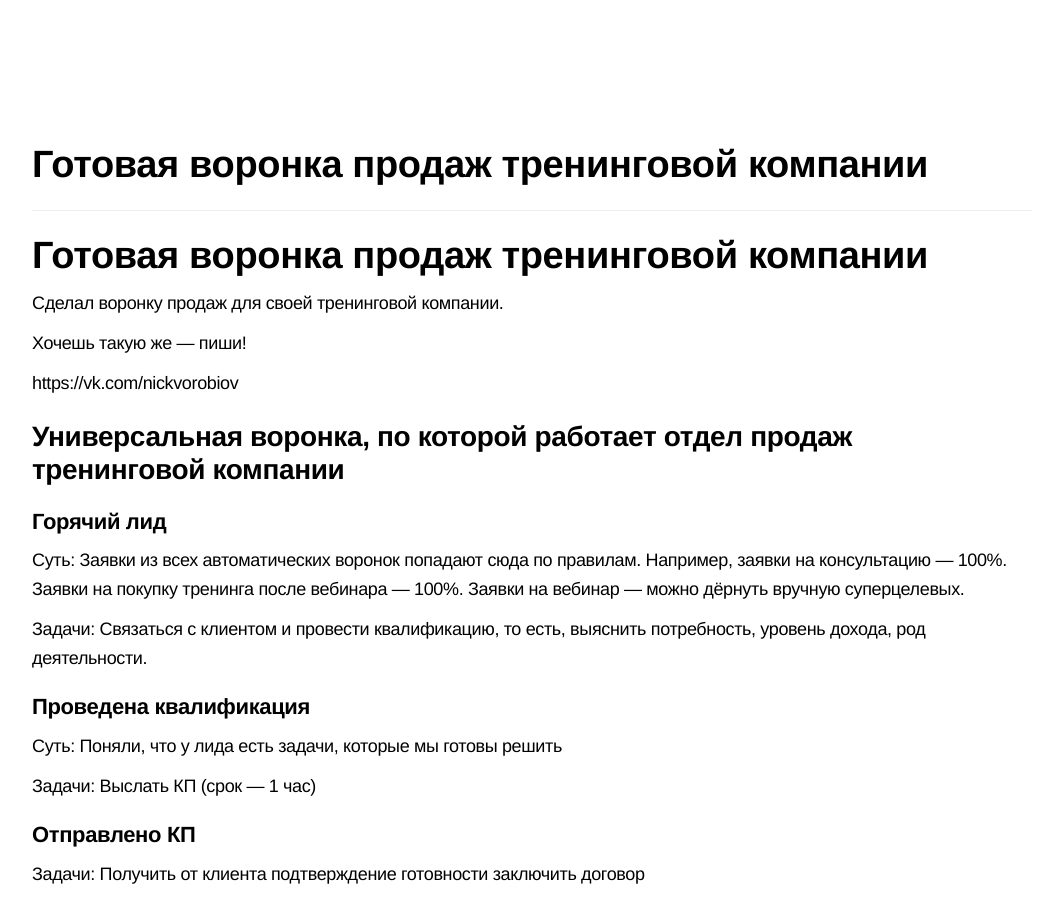
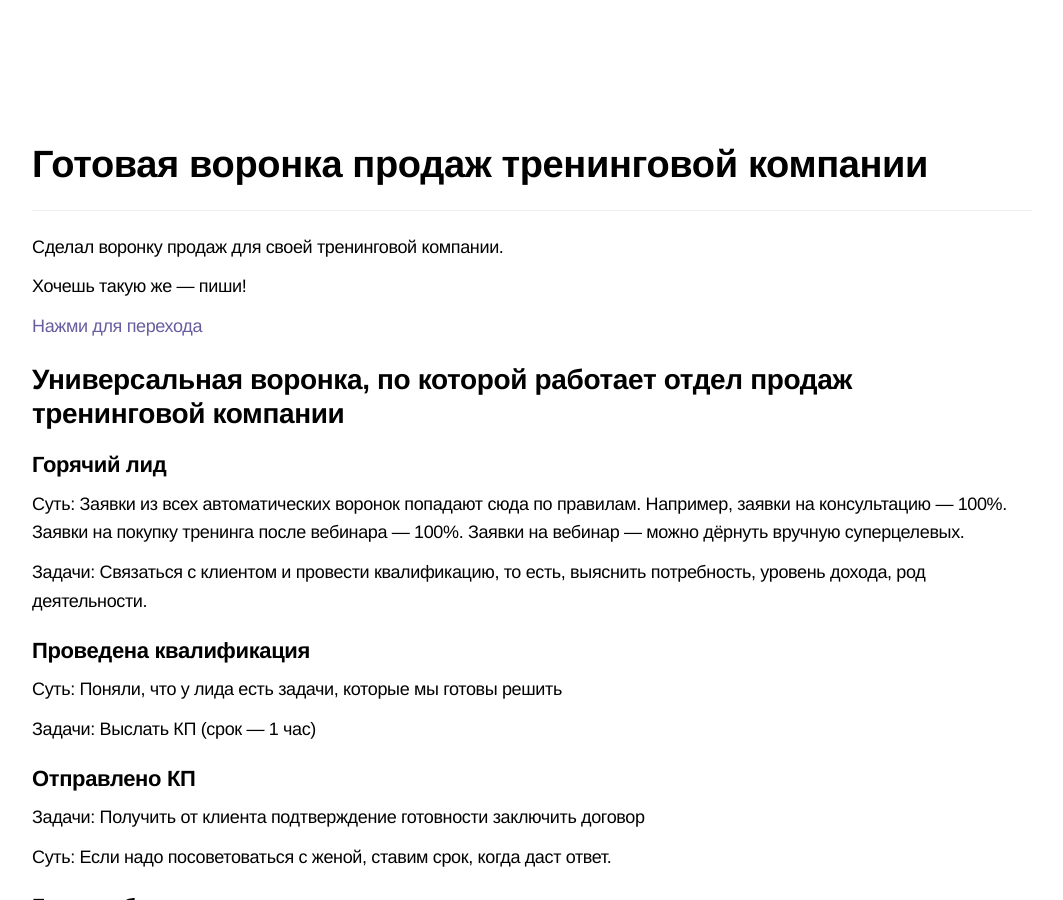
Before and after one commit to bz-icoach/bz-icoach.github.io, a Jekyll site: the page built from _posts/dovedenie-do-pokupki-i-otdel-prodazh/2018-01-18-gotovaya-voronka-prodazh-treningovoy-kompanii.md, in a window 1280 px wide and 900 px high. Shown: the whole window, without its empty margins (108-1171 px from the left). Built offline with Jekyll 4.4.1, drawn with Linux system fonts in a browser that asks for light colours; nearby versions of some CDN libraries; some of the changed text lies outside the part shown.

Commit message:
Update 2018-01-18-gotovaya-voronka-prodazh-treningovoy-kompanii.md

```diff
--- a/_posts/dovedenie-do-pokupki-i-otdel-prodazh/2018-01-18-gotovaya-voronka-prodazh-treningovoy-kompanii.md
+++ b/_posts/dovedenie-do-pokupki-i-otdel-prodazh/2018-01-18-gotovaya-voronka-prodazh-treningovoy-kompanii.md
@@ -3,13 +3,11 @@ layout: post
 title: Готовая воронка продаж тренинговой компании
 ---
 
-# Готовая воронка продаж тренинговой компании
-
 Сделал воронку продаж для своей тренинговой компании.
 
 Хочешь такую же — пиши!
 
-https://vk.com/nickvorobiov
+[Нажми для перехода](https://vk.com/nickvorobiov)
 
 ## Универсальная воронка, по которой работает отдел продаж тренинговой компании
 
@@ -59,6 +57,6 @@ https://vk.com/nickvorobiov
 
 Выстраиваю и внедряю воронки за % от созданной разницы.
 
-Напиши мне ВКонтакте: https://vk.com/nickvorobiov
+[Напиши мне ВКонтакте](https://vk.com/nickvorobiov)
 
 И добавляйся в друзья.
```
